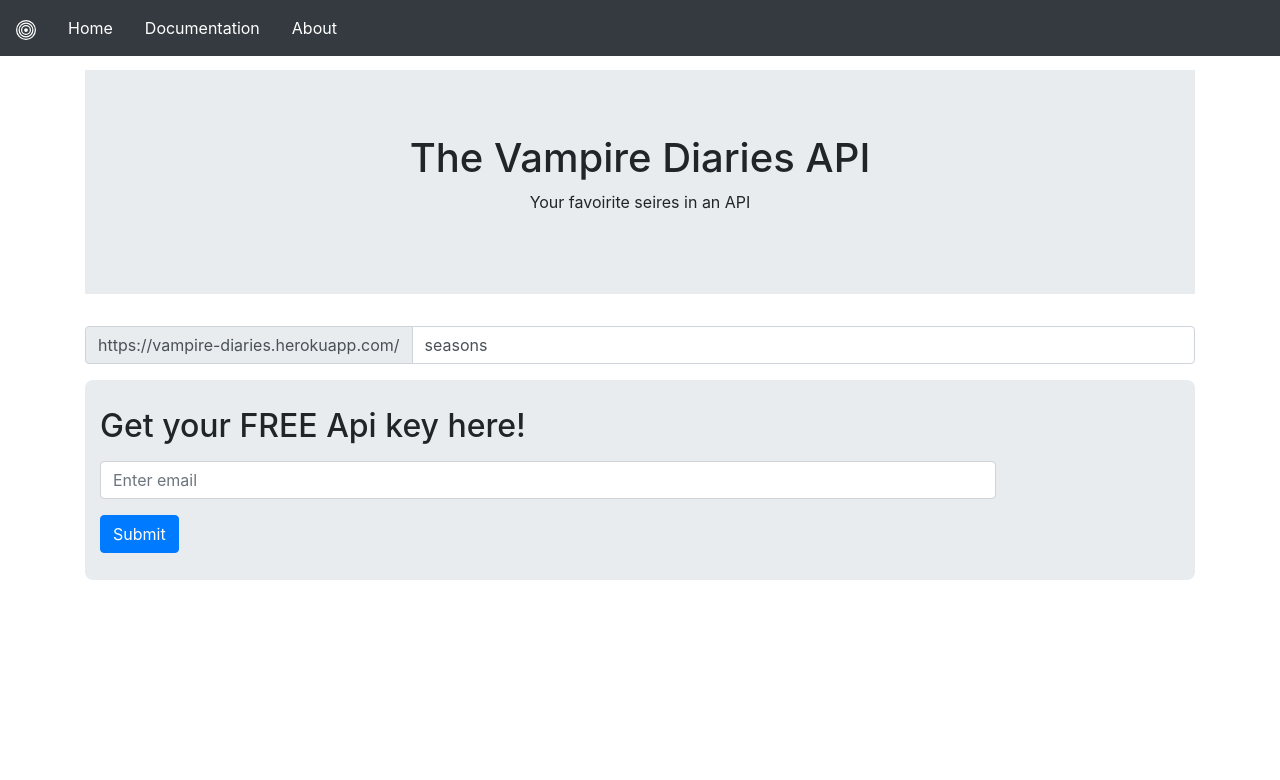
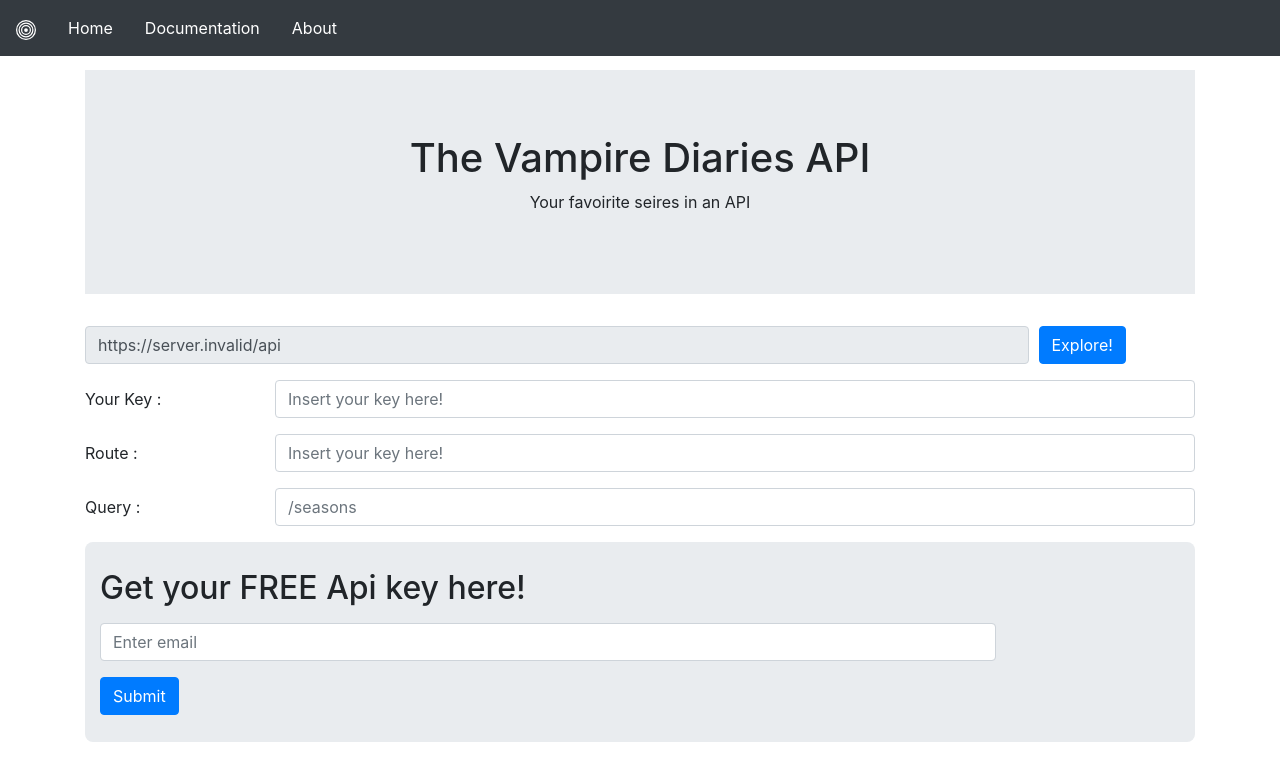
Before and after one commit to afaf98/Vampire_diaries_API, a React (Create React App) app in the folder client/: page / in a window 1280 px wide. Shown: the top 780 px of the page. Built offline with nearby package versions, Linux system fonts and the light colour scheme; no server answers.

Commit message:
Create asection for the user to try the api with different routes

```diff
--- a/client/src/components/HomePage/HomePage.js
+++ b/client/src/components/HomePage/HomePage.js
@@ -11,6 +11,9 @@
 import Button from "react-bootstrap/Button";
 import Form from "react-bootstrap/Form";
 import Spinner from "react-bootstrap/Spinner";
+import Row from "react-bootstrap/Row";
+import Col from "react-bootstrap/Col";
+
 import "./HomePage.scss";
 import Search from "../../services/fecthing";
 import requestApiKey from "../../services/requestApiKey";
@@ -19,8 +22,14 @@
   email: yup.string().email().required(),
 });
 
+const BASE_URL = process.env.REACT_APP_API_URL;
+
 export default function HomePage() {
-  const [url, setUrl] = useState("seasons");
+  const [url, setUrl] = useState(BASE_URL + `/api`);
+  const [apiKey, setApiKey] = useState(localStorage.getItem("apiKey"));
+  const [query, setQuery] = useState("");
+  const [route, setRoute] = useState("");
+
   const [keyRequestedStatus, setKeyRequestedStatus] = useState("idle");
   const { register, handleSubmit, errors } = useForm({
     resolver: yupResolver(schema),
@@ -44,10 +53,20 @@
     }
     console.log("Response", response);
   };
-  console.log("Status", keyRequestedStatus);
-  useEffect(() => {
-    Search(url);
-  }, [url]);
+  function handleApiKeyInput(e) {
+    setApiKey(e.target.value);
+    localStorage.setItem("apiKey", e.target.value);
+  }
+
+  async function SearchUrl(route, apiKey, query) {
+    console.log("The URL", `${BASE_URL}/api/${route}?key=${apiKey}${query}`);
+    const newUrl = `${BASE_URL}/api${route}?key=${apiKey}${query}`;
+    setUrl(newUrl);
+    const response = await Search(newUrl);
+    console.log("Response", response);
+    //534d9e33-f4df-4e3c-af0c-f3ec8abccc36
+  }
+
   return (
     <div>
       <Jumbotron fluid>
@@ -56,20 +75,64 @@
           <p className="text-align">Your favoirite seires in an API</p>
         </Container>
       </Jumbotron>
-      <InputGroup className="mb-3">
-        <InputGroup.Prepend>
-          <InputGroup.Text id="basic-addon3">
-            https://vampire-diaries.herokuapp.com/
+      <Form>
+        <InputGroup className="mb-3">
+          <InputGroup.Text id="basic-addon3" className="url-inputField">
+            {url}
           </InputGroup.Text>
-        </InputGroup.Prepend>
-        <FormControl
-          id="basic-url"
-          aria-describedby="basic-addon3"
-          placeholder="/seasons"
-          value={url}
-          onChange={(e) => setUrl(e.target.value)}
-        />
-      </InputGroup>
+          <Button
+            onClick={() => {
+              SearchUrl(route, apiKey, query);
+            }}
+          >
+            Explore!
+          </Button>
+        </InputGroup>
+        <Form.Group as={Row}>
+          <Form.Label column sm="2">
+            Your Key :
+          </Form.Label>
+          <Col sm="10">
+            <Form.Control
+              type="text"
+              placeholder="Insert your key here!"
+              value={apiKey}
+              onChange={handleApiKeyInput}
+            />
+          </Col>
+        </Form.Group>
+        <Form.Group as={Row}>
+          <Form.Label column sm="2">
+            Route :
+          </Form.Label>
+          <Col sm="10">
+            <Form.Control
+              type="text"
+              placeholder="Insert your key here!"
+              value={route}
+              onChange={(e) => {
+                setRoute(e.target.value);
+              }}
+            />
+          </Col>
+        </Form.Group>
+        <Form.Group as={Row}>
+          <Form.Label column sm="2">
+            Query :
+          </Form.Label>
+          <Col sm="10">
+            <Form.Control
+              type="text"
+              placeholder="/seasons"
+              value={query}
+              onChange={(e) => {
+                setQuery(e.target.value);
+              }}
+            />
+          </Col>
+        </Form.Group>
+      </Form>
+
       <Container className="apikey-container">
         <Form
           onSubmit={handleSubmit(onSubmit)}
--- a/client/src/components/HomePage/HomePage.scss
+++ b/client/src/components/HomePage/HomePage.scss
@@ -10,6 +10,11 @@
   border-radius: 8px;
 }
 
+.url-inputField {
+  width: 85%;
+  margin-right: 10px;
+}
+
 .apikey-form {
   width: 70vw;
 }
--- a/client/src/services/fecthing.js
+++ b/client/src/services/fecthing.js
@@ -4,9 +4,7 @@
 
 export default async function Search(route) {
   try {
-    const response = await axios.get(
-      `${URL}/api/${route}?key=534d9e33-f4df-4e3c-af0c-f3ec8abccc36`
-    );
+    const response = await axios.get(`${route}`);
     return response.data;
   } catch (error) {
     console.error(error);
```
Also changed, not shown: 2 other files (tests, documents, lock files or other folders).
